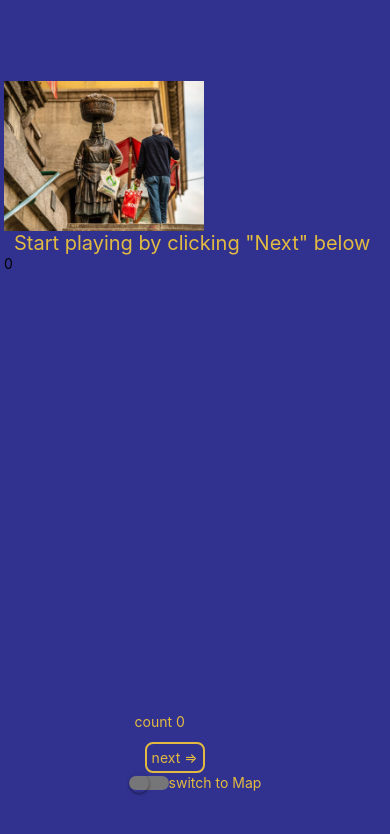
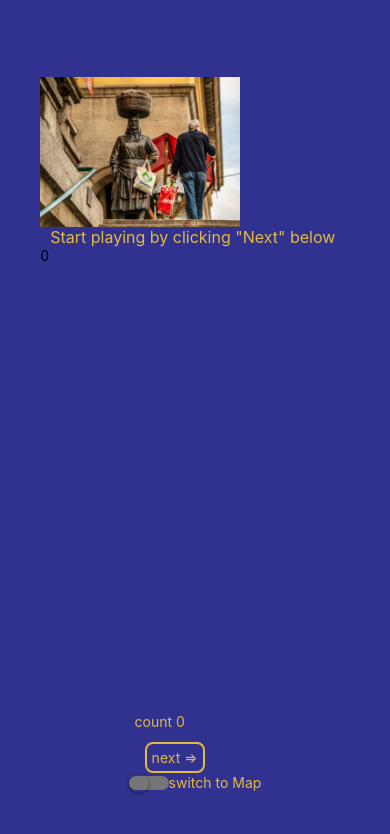
Before and after one commit to ydrea/rnthegame, a React Native app: screen / in a window 390 px wide. Shown: the top 834 px of the page. Built offline with nearby package versions, Linux system fonts and the light colour scheme.

Commit message:
fontSize

```diff
--- a/comps/QCard.js
+++ b/comps/QCard.js
@@ -19,7 +19,7 @@
   question: {
     paddingHorizontal: 10,
     color: "#e2ba42",
-    fontSize: 20,
+    fontSize: 16,
   },
   inputContainer: {
     flexDirection: "row",
--- a/comps/RCard.js
+++ b/comps/RCard.js
@@ -6,7 +6,7 @@
   question: {
     paddingHorizontal: 10,
     color: "#e2ba42",
-    fontSize: 18,
+    fontSize: 16,
   },
   reply: { backgroundColor: "#31328f" },
 });
```
